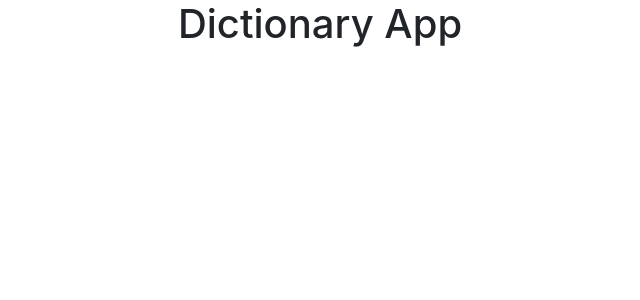
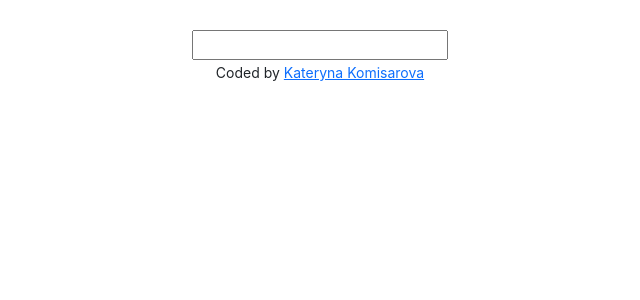
Before and after one commit to komisssarova/Dictionary-Project-App, a React (Create React App) app: page / in a window 1280 px wide. Shown: the top 300 px of the page, without its empty margins (320-960 px from the left). Built offline with nearby package versions, Linux system fonts and the light colour scheme.

Commit message:
added form, search engine

```diff
--- a/src/App.css
+++ b/src/App.css
@@ -1,3 +1,7 @@
-h1 {
+.App {
   text-align: center;
 }
+
+.App-header {
+  margin: 30px 0;
+}
--- a/src/App.js
+++ b/src/App.js
@@ -1,9 +1,23 @@
 import "./App.css";
+import Dictionary from "./Dictionary";
 
 export default function App() {
   return (
     <div className="App">
-      <h1>Dictionary App</h1>
+      <div className="container">
+        <header className="App-header"></header>
+        <main>
+          <Dictionary />
+        </main>
+        <footer className="App-footer">
+          <small>
+            Coded by{" "}
+            <a href="https://www.linkedin.com/in/kateryna-komisarova/">
+              Kateryna Komisarova
+            </a>
+          </small>
+        </footer>
+      </div>
     </div>
   );
 }
--- /dev/null
+++ b/src/Dictionary.js
@@ -0,0 +1,23 @@
+import React, { useState } from "react";
+import "./Dictionary.css";
+
+export default function Dictionary() {
+  let [keyword, setKeyword] = useState("");
+
+  function search(event) {
+    event.preventDeafault();
+    alert(`Searching for ${keyword} definition`);
+  }
+
+  function handleKeywordChange(event) {
+    setKeyword(event.target.value);
+  }
+
+  return (
+    <div className="Dictionary">
+      <form onSubmit={search}>
+        <input type="search" onChange={handleKeywordChange} />
+      </form>
+    </div>
+  );
+}
```
Also changed, not shown: src/Dictionary.css (added).
